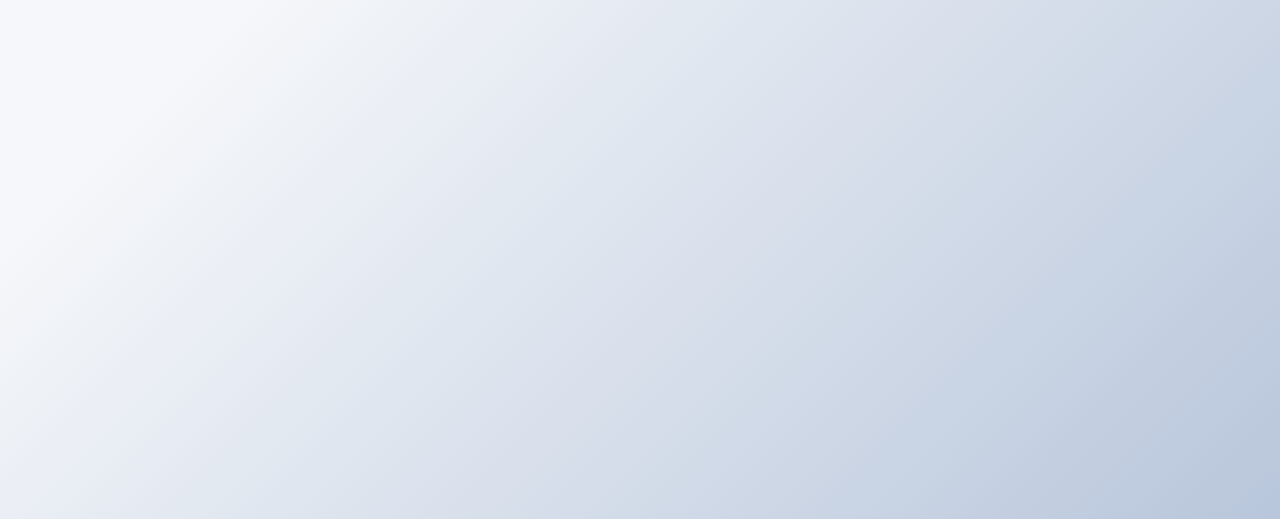
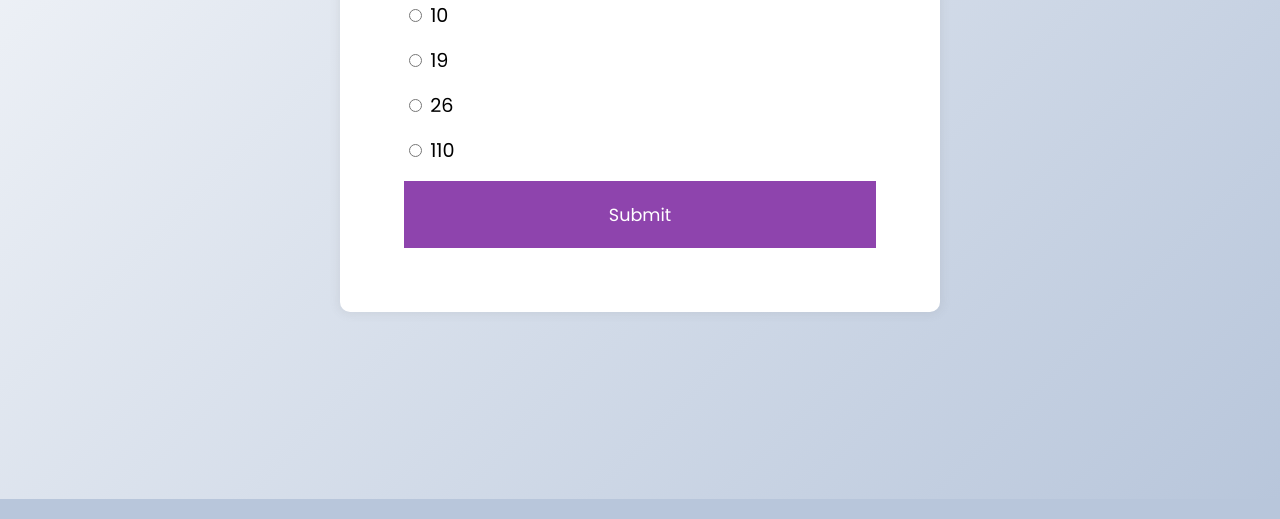
Before and after one commit to DaeHyup/Quiz-App, a plain HTML site: page index.html in a window 1280 px wide. Shown: the part 301-820 px from the top of the page. Drawn offline with Linux system fonts and the light colour scheme.

Commit message:
input question(js)

```diff
--- a/index.html
+++ b/index.html
@@ -5,30 +5,32 @@
     <meta name="viewport" content="width=device-width, initial-scale=1.0">
     <title>Quiz App</title>
     <link rel="stylesheet" href="style.css">
-    <script src="script.js"></script>
 </head>
 <body>
     <div class="quiz-container">
-        <h2>Question text</h2>
+        <div class="quiz-header">
+            <h2 id="question">Question text</h2>
             <ul>
                 <li>
                     <input type="radio" id="a" name="answer">
-                <label for="a">Question</label>
+                    <label id="a_text" for="a">Question</label>
                 </li>
                 <li>
                     <input type="radio" id="b" name="answer">
-                <label for="b">Question</label>
+                    <label id="b_text" for="b">Question</label>
                 </li>
                 <li>
                     <input type="radio" id="c" name="answer">
-                <label for="c">Question</label>
+                    <label id="c_text" for="c">Question</label>
                 </li>
                 <li>
                     <input type="radio" id="d" name="answer">
-                <label for="d">Question</label>
+                    <label id="d_text" for="d">Question</label>
                 </li>
             </ul>
-        <button>Submit</button>
+            <button id="submit">Submit</button>
         </div>
+    </div>
+    <script src="script.js"></script>
 </body>
 </html>
--- a/script.js
+++ b/script.js
@@ -35,4 +35,37 @@ const quizData = [
         d: 'none of the above',
         correct: 'd'
     }
-]
+];
+
+const questionEl = document.getElementById('question');
+const a_text = document.getElementById('a_text');
+const b_text = document.getElementById('b_text');
+const c_text = document.getElementById('c_text');
+const d_text = document.getElementById('d_text');
+const submitBtn = document.getElementById('submit');
+
+let currentQuiz = 0;
+
+loadQuiz();
+
+function loadQuiz() {
+    const currentQuizData = quizData[currentQuiz];
+
+    questionEl.innerText = currentQuizData.question;
+    a_text.innerText = currentQuizData.a;
+    b_text.innerText = currentQuizData.b;
+    c_text.innerText = currentQuizData.c;
+    d_text.innerText = currentQuizData.d;
+}
+
+submitBtn.addEventListener('click', () => {
+    currentQuiz++;
+
+    if(currentQuiz < quizData.length) {
+        loadQuiz();
+    } else {
+        // TODO: Show results
+        alert('You finished! Get yourself an Orange Lemonade');
+    }
+
+})
--- a/style.css
+++ b/style.css
@@ -6,8 +6,58 @@
 
 body {
   background-color: #b8c6db;
-  background-image: linear-gradient(315deg, #b8c6db 0%, #f5f7fa 74%);
+  background-image: linear-gradient(315deg, #b8c6db 0%, #f5f7fa 100%);
+  display: flex;
+  align-items: center;
+  justify-content: center;
   font-family: "Poppins", sans-serif;
   margin: 0;
   min-height: 100vh;
 }
+
+.quiz-container {
+  background-color: #fff;
+  border-radius: 10px;
+  box-shadow: 0 0 10px 2px rgba(100, 100, 100, 0.1);
+  overflow: hidden;
+  width: 600px;
+  max-width: 100%;
+}
+
+.quiz-header {
+  padding: 4rem;
+}
+
+h2 {
+  margin: 0;
+}
+
+ul {
+  list-style-type: none;
+  padding: 0;
+}
+
+ul li {
+  font-size: 1.2rem;
+  margin: 1rem 0;
+}
+
+ul li label {
+  cursor: pointer;
+}
+
+button {
+  background-color: #8e44ad;
+  border: none;
+  color: white;
+  cursor: pointer;
+  display: block;
+  font-family: inherit;
+  font-size: 1.1rem;
+  width: 100%;
+  padding: 1.3rem;
+}
+
+button:hover {
+  background-color: #732d91;
+}
```
Lines whose indentation alone changed are shown as unchanged.
